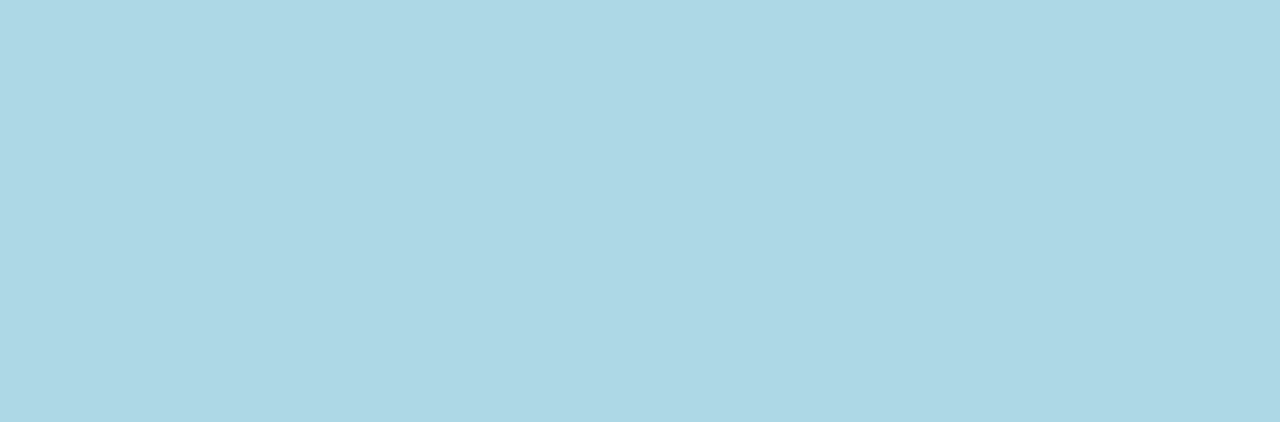
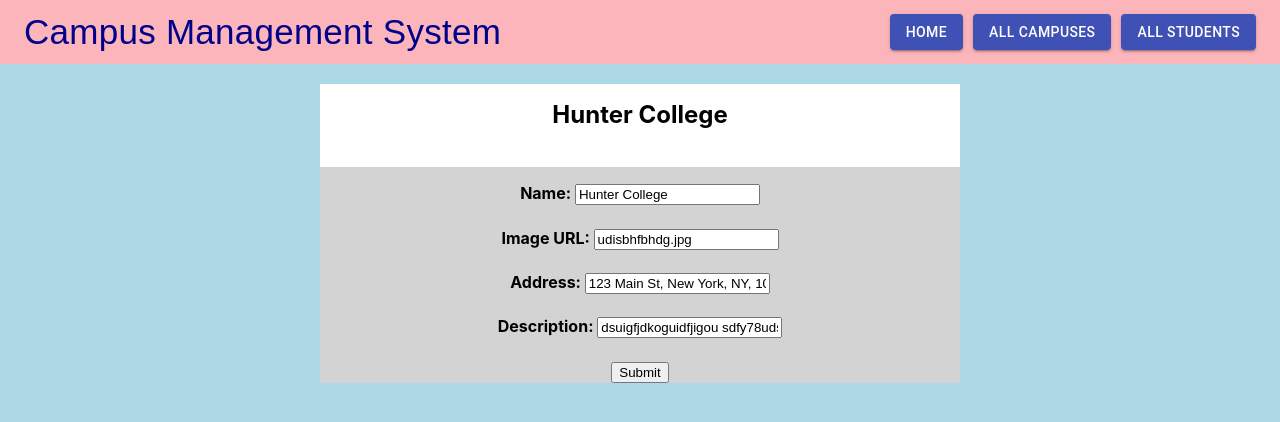
Before and after one commit to ashfaku/webdev4, a React (Create React App) app in the folder client/: page /editcampus in a window 1280 px wide. Shown: the top 422 px of the page. Built offline with nearby package versions, Linux system fonts and the light colour scheme.

Commit message:
Created the front end of edit campus page, and temporarily dealt with the error of if a student's campus is deleted.

```diff
--- a/client/src/App.css
+++ b/client/src/App.css
@@ -86,6 +86,9 @@
 .tablecell {
   padding: 20px;
 }
+#homepagetitle {
+  color: #00008b;
+}
 #homepagegrid {
   display: flex;
   flex-wrap: wrap;
@@ -96,10 +99,12 @@
     background-color: white;
     width: 40%;
     padding: 20px;
+    margin-top: 5%;
     box-shadow: 0 4px 6px rgba(0,0,0,0.1); /* soft shadow */
     border-radius: 8px; /* rounded corners */
 }
 .homepagebutton {
+  cursor: pointer;
   color: white;
   padding: 1.5%;
   border-radius: 10px;
@@ -111,3 +116,26 @@
   width: 50%;
   margin-bottom: 10%;
 }
+
+#editcampusview {
+  background-color: white;
+  width: 50%;
+  margin-left: 25%;
+}
+#editcampusviewtitle {
+  padding: 2.5%;
+}
+#editcampusviewbody {
+  background-color: #D3D3D3;
+}
+#editcampusviewform div {
+  margin: 3.5%;
+}
+
+#editcampusviewform div:first-child {
+  padding-top: 2.5%;
+}
+
+#editcampusviewform div label {
+  font-weight: bold;
+}
--- a/client/src/App.js
+++ b/client/src/App.js
@@ -11,6 +11,7 @@ import {
   AllStudentsContainer,
   NewStudentContainer,
   NewCampusContainer,
+  EditCampusContainer
 } from './components/containers';
 
 // if you create separate components for adding/editing
@@ -26,6 +27,7 @@ const App = () => {
         <Route exact path="/campuses" component={AllCampusesContainer} />
         <Route exact path="/newcampus" component={NewCampusContainer} />
         <Route exact path="/campus/:id" component={CampusContainer} />
+        <Route exact path="/editcampus" component={EditCampusContainer} />
 
         <Route exact path="/students" component={AllStudentsContainer} />
         <Route exact path="/newstudent" component={NewStudentContainer} />
--- /dev/null
+++ b/client/src/components/containers/EditCampusContainer.js
@@ -0,0 +1,11 @@
+import Header from "./Header";
+import EditCampusView from "../views/EditCampusView";
+const EditCampusContainer = (props) => {
+
+    return <div>
+        <Header />
+        <EditCampusView />
+    </div>
+}
+
+export default EditCampusContainer;
--- a/client/src/components/containers/StudentContainer.js
+++ b/client/src/components/containers/StudentContainer.js
@@ -16,7 +16,6 @@ class StudentContainer extends Component {
   componentDidMount() {
     //getting student ID from url
     this.props.fetchStudent(this.props.match.params.id);
-    console.log(this.state.student);
   }
 
   // Render Student view by passing student data as props to the corresponding View component
--- a/client/src/components/containers/index.js
+++ b/client/src/components/containers/index.js
@@ -14,3 +14,4 @@ export { default as AllStudentsContainer } from "./AllStudentsContainer";
 export { default as StudentContainer } from "./StudentContainer";
 export { default as NewStudentContainer } from "./NewStudentContainer";
 export { default as NewCampusContainer } from "./NewCampusContainer"
+export { default as EditCampusContainer } from "./EditCampusContainer"
--- /dev/null
+++ b/client/src/components/views/EditCampusView.js
@@ -0,0 +1,35 @@
+import "../../App.css";
+const EditCampusView = (props) => {
+    let collegeName = "Hunter College"
+    let imageURL = "udisbhfbhdg.jpg";
+    let address = "123 Main St, New York, NY, 10002";
+    let description = "dsuigfjdkoguidfjigou sdfy78udsfg dsuifh dsiuhf iudhf iudesfg iuscxgb dfhhg dfsg iudfhigu dfiug fuidhg iu";
+    return <div id = "editcampusview">
+        <h2 id = "editcampusviewtitle">{collegeName}</h2>
+        <div id = "editcampusviewbody">
+            <form id = "editcampusviewform">
+                <div>
+                    <label>Name: </label>
+                    <input type = "text" value = {collegeName} placeholder="College Name..."></input>
+                </div>
+                <div>
+                    <label>Image URL: </label>
+                    <input type = "text" value = {imageURL} placeholder="Image Link..."></input>
+                </div>
+                <div>
+                    <label>Address: </label>
+                    <input type = "text" value = {address} placeholder="Address..."></input>
+                </div>
+                <div>
+                    <label>Description: </label>
+                    <input type = "text" value = {description} placeholder="Description..." id = "campusdescriptionedit"></input>
+                </div>
+                <button>Submit</button>
+            </form>
+
+        </div>
+    </div>
+
+}
+
+export default EditCampusView;
--- a/client/src/components/views/HomePageView.js
+++ b/client/src/components/views/HomePageView.js
@@ -10,8 +10,8 @@ import { Link } from 'react-router-dom';
 const HomePageView = () => {
   // Render Home page view
   return (
-    <div >
-      <h1>Home Page</h1>
+    <div>
+      <h1 id = "homepagetitle">Home Page</h1>
       <div id = "homepagegrid">
         <div className="box">
           View Campuses
--- a/client/src/components/views/StudentView.js
+++ b/client/src/components/views/StudentView.js
@@ -6,8 +6,16 @@ It constructs a React component to display the single student view page.
 ================================================== */
 const StudentView = (props) => {
   const { student } = props;
+  console.log("Student: ", student);
+  if (student.campus == null) {
+    return (
+      <div>
+        <h1>{student.firstname + " " + student.lastname}</h1>
+        <h3>Doesn't belong to a campus.</h3>
+      </div>
+    );
+  }
 
-  // Render a single Student view
   return (
     <div>
       <h1>{student.firstname + " " + student.lastname}</h1>
--- a/client/src/components/views/index.js
+++ b/client/src/components/views/index.js
@@ -13,4 +13,5 @@ export { default as NewStudentView } from "./NewStudentView";
 export { default as CampusView } from "./CampusView";
 export { default as StudentView } from "./StudentView";
 export { default as HomePageView } from "./HomePageView";
-export { default as NewCampusView } from "./NewCampusView"
+export { default as NewCampusView } from "./NewCampusView";
+export { default as EditCampusView } from "./EditCampusView";
```
